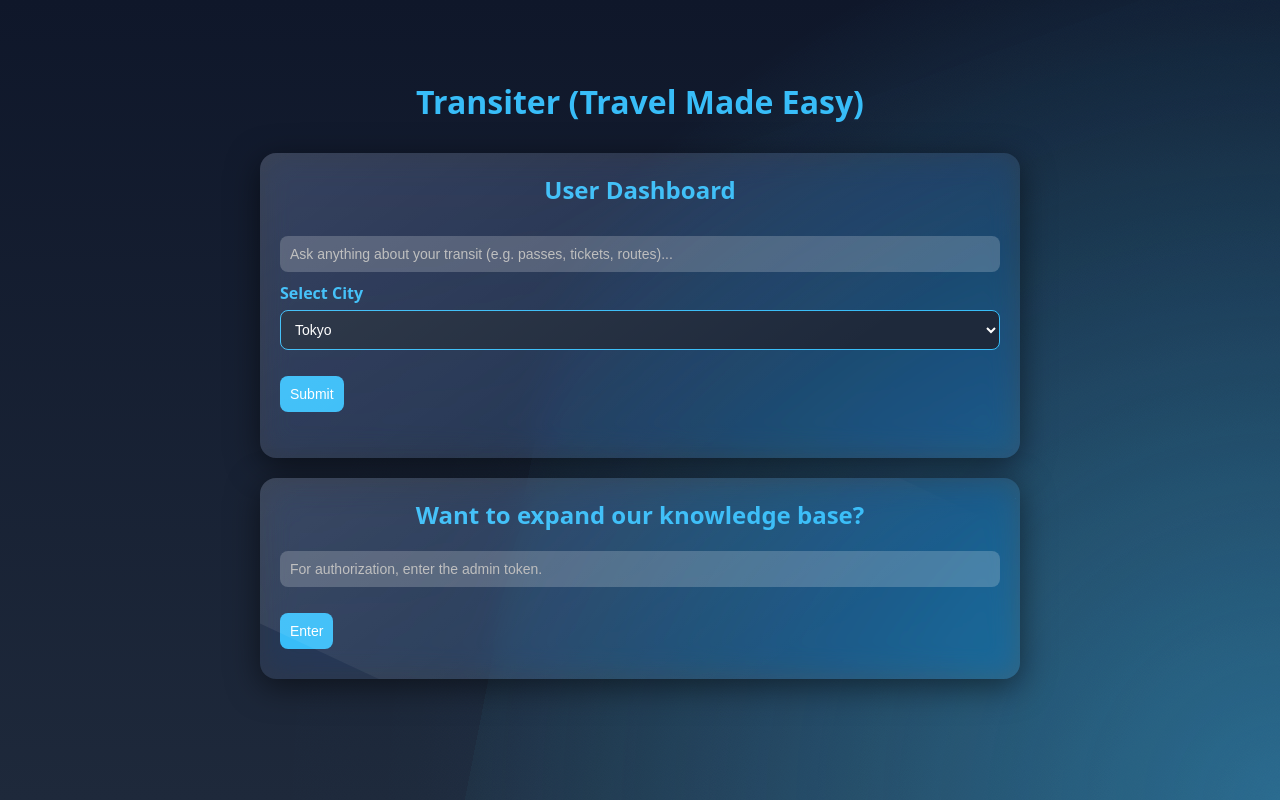
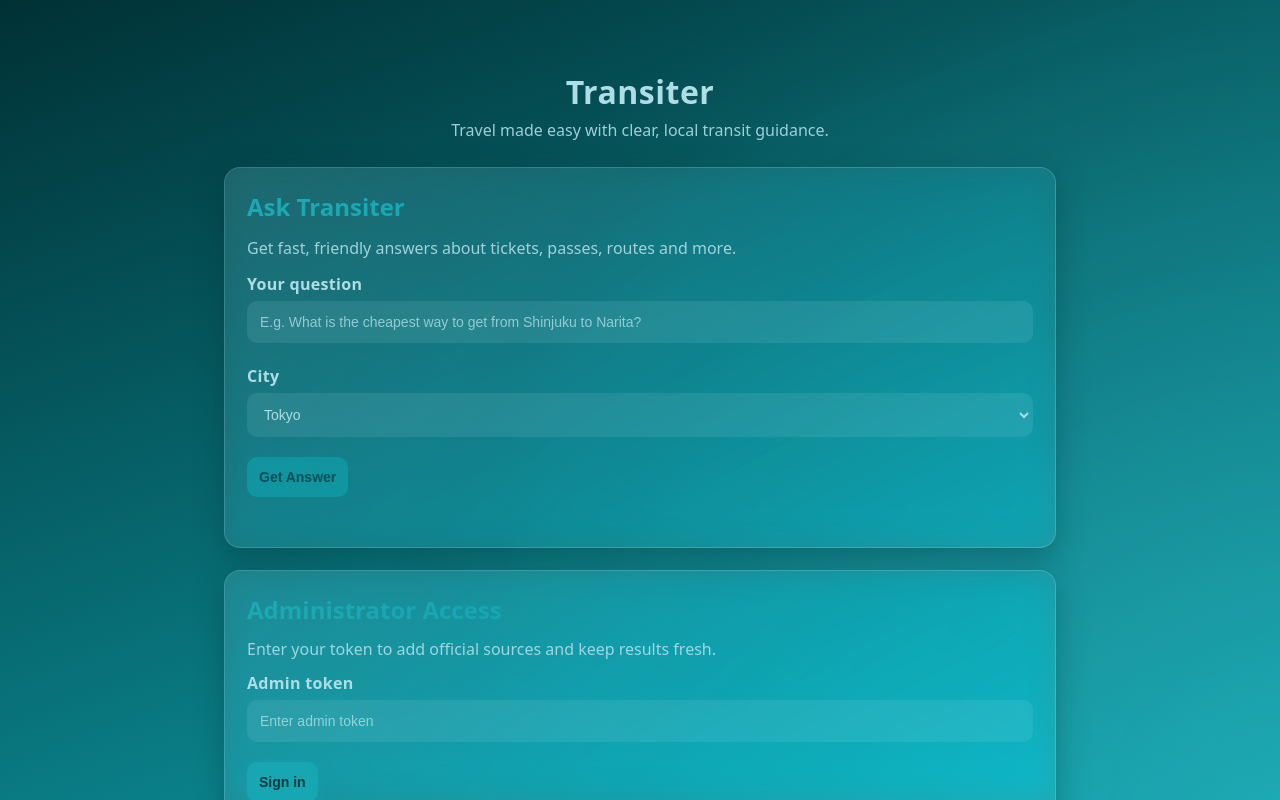
Before and after one commit to Shahzaibahmed779/RAG, a React (Vite) app in the folder Transiter/frontend/: page / in a window 1280 px wide. Built offline with nearby package versions, Linux system fonts and the light colour scheme; no server answers.

Commit message:
feat: update UI for improved user experience in Chat and Admin panels
Co-authored-by: Genie <genie@cosine.sh>

```diff
--- a/Transiter/frontend/src/App.jsx
+++ b/Transiter/frontend/src/App.jsx
@@ -29,35 +29,22 @@ function Chat() {
 
   return (
     <div className="card">
-      <h2 style={{ marginBottom: "30px" }}>User Dashboard</h2>
+      <h2 style={{ marginBottom: "14px" }}>Ask Transiter</h2>
+      <p style={{ marginTop: 0, marginBottom: "14px", opacity: 0.9 }}>
+        Get fast, friendly answers about tickets, passes, routes and more.
+      </p>
+
+      <label className="field-label">Your question</label>
       <input
         value={query}
         onChange={(e) => setQuery(e.target.value)}
-        placeholder="Ask anything about your transit (e.g. passes, tickets, routes)..."
+        placeholder="E.g. What is the cheapest way to get from Shinjuku to Narita?"
       />
 
-      <label
-        style={{
-          display: "block",
-          marginBottom: "6px",
-          color: "#38bdf8",
-          fontWeight: "bold",
-        }}
-      >
-        Select City
-      </label>
+      <label className="field-label">City</label>
       <select
         value={city}
         onChange={(e) => setCity(e.target.value)}
-        style={{
-          background: "#1e293b",
-          color: "white",
-          borderRadius: "8px",
-          padding: "10px",
-          width: "100%",
-          marginBottom: "10px",
-          border: "1px solid #38bdf8",
-        }}
       >
         <option value="Tokyo">Tokyo</option>
         <option value="Osaka">Osaka</option>
@@ -65,10 +52,10 @@ function Chat() {
       </select>
 
       <button onClick={ask} disabled={loading || !query.trim()}>
-        {loading ? "Thinking…" : "Submit"}
+        {loading ? "Thinking…" : "Get Answer"}
       </button>
 
-      <div style={{ marginTop: 16, whiteSpace: "pre-wrap", maxHeight: "300px", overflowY: "auto" }}>
+      <div style={{ marginTop: 16, whiteSpace: "pre-wrap", maxHeight: "320px", overflowY: "auto" }} className="markdown">
         <ReactMarkdown>{answer}</ReactMarkdown>
       </div>
     </div>
@@ -107,37 +94,38 @@ function Admin({ token }) {
 
   return (
     <div className="card">
-      <h2>Admin: Ingest URLs</h2>
+      <h2>Knowledge Ingestion</h2>
+      <p style={{ marginTop: 0, marginBottom: "12px", opacity: 0.9 }}>
+        Add trusted URLs to improve Transiter’s city-specific guidance.
+      </p>
+
+      <label className="field-label">City</label>
       <select
         value={city}
         onChange={(e) => setCity(e.target.value)}
-        style={{
-          background: "#1e293b",
-          color: "white",
-          borderRadius: "8px",
-          padding: "10px",
-          width: "100%",
-          marginBottom: "10px",
-          border: "1px solid #38bdf8",
-        }}
       >
         <option value="Tokyo">Tokyo</option>
         <option value="Osaka">Osaka</option>
         <option value="Kyoto">Kyoto</option>
       </select>
+
+      <label className="field-label">URLs (space separated)</label>
       <textarea
         rows={3}
         value={urls}
         onChange={(e) => setUrls(e.target.value)}
-        placeholder="Enter URLs separated by spaces"
+        placeholder="https://www.metro.tokyo.jp/ ... https://www.jreast.co.jp/ ..."
       />
+
+      <label className="field-label">Tags (comma separated)</label>
       <input
         value={tags}
         onChange={(e) => setTags(e.target.value)}
-        placeholder="Enter tags, comma separated"
+        placeholder="fares, passes, routes"
       />
+
       <button onClick={ingest}>Ingest</button>
-      <pre style={{ marginTop: 12, fontSize: "0.85em", whiteSpace: "pre-wrap" }}>
+      <pre style={{ marginTop: 12, fontSize: "0.9em", whiteSpace: "pre-wrap" }}>
         {result}
       </pre>
     </div>
@@ -158,26 +146,32 @@ export default function App() {
 
   return (
     <>
-      {/* 🌊 rotating wave layers */}
+      {/* brand background accents */}
       <div className="wave"></div>
       <div className="wave wave2"></div>
       <div className="wave wave3"></div>
 
       <div className="container">
-         <h1 style={{ marginTop: "60px", marginBottom: "30px" }}>Transiter (Travel Made Easy)</h1>
-
+        <h1 style={{ marginTop: "46px", marginBottom: "6px" }}>Transiter</h1>
+        <p style={{ textAlign: "center", marginTop: 0, marginBottom: "26px", opacity: 0.9 }}>
+          Travel made easy with clear, local transit guidance.
+        </p>
 
         <Chat />
 
         {!isAdmin ? (
           <div className="card">
-            <h2>Want to expand our knowledge base?</h2>
+            <h2>Administrator Access</h2>
+            <p style={{ marginTop: 0, marginBottom: "12px", opacity: 0.9 }}>
+              Enter your token to add official sources and keep results fresh.
+            </p>
+            <label className="field-label">Admin token</label>
             <input
               value={adminToken}
               onChange={(e) => setAdminToken(e.target.value)}
-              placeholder="For authorization, enter the admin token."
+              placeholder="Enter admin token"
             />
-            <button onClick={tryLogin}>Enter</button>
+            <button onClick={tryLogin}>Sign in</button>
           </div>
         ) : (
           <Admin token={adminToken} />
--- a/Transiter/frontend/src/index.css
+++ b/Transiter/frontend/src/index.css
@@ -1,30 +1,38 @@
+:root {
+  --bg: #003135;
+  --primary: #0FA4AF;
+  --accent: #AFDDE5;
+  --text: #AFDDE5;
+}
+
 html,
 body,
 #root {
   height: 100%;
   margin: 0;
-  font-family: system-ui, sans-serif;
-  background: linear-gradient(to bottom, #0f172a, #1e293b);
-  color: white;
+  font-family: system-ui, -apple-system, Segoe UI, Roboto, Arial, sans-serif;
+  background: linear-gradient(160deg, var(--bg) 0%, var(--primary) 100%);
+  color: var(--text);
   overflow-x: hidden;
 }
 
 .container {
-  max-width: 800px;
+  max-width: 880px;
   margin: 0 auto;
-  padding: 20px;
+  padding: 24px;
   position: relative;
   z-index: 1; /* keep UI above waves */
 }
 
-/* Glass card with reflection */
+/* Glass card with subtle border */
 .card {
-  background: rgba(255, 255, 255, 0.08);
-  backdrop-filter: blur(15px) saturate(180%);
+  background: rgba(175, 221, 229, 0.08); /* accent tint */
+  backdrop-filter: blur(16px) saturate(160%);
   border-radius: 16px;
-  padding: 20px;
-  margin-bottom: 20px;
-  box-shadow: 0 8px 32px rgba(0, 0, 0, 0.5);
+  padding: 22px;
+  margin-bottom: 22px;
+  border: 1px solid rgba(175, 221, 229, 0.25);
+  box-shadow: 0 10px 30px rgba(0, 49, 53, 0.35); /* bg color shadow */
   position: relative;
   overflow: hidden;
 }
@@ -32,24 +40,38 @@ body,
 .card::before {
   content: "";
   position: absolute;
-  top: -50%;
-  left: -50%;
-  width: 200%;
+  top: -60%;
+  left: -40%;
+  width: 180%;
   height: 200%;
   background: linear-gradient(
     120deg,
-    rgba(255, 255, 255, 0.2) 0%,
-    transparent 60%
+    rgba(175, 221, 229, 0.18) 0%,
+    transparent 55%
   );
-  transform: rotate(25deg);
+  transform: rotate(18deg);
   pointer-events: none;
 }
 
-h1,
+h1 {
+  color: var(--accent);
+  margin: 0 0 8px 0;
+  text-align: center;
+  letter-spacing: 0.5px;
+}
+
 h2 {
-  color: #38bdf8;
-  margin-top: 0;
-  text-align: center;
+  color: var(--primary);
+  margin: 0 0 12px 0;
+  text-align: left;
+}
+
+.field-label {
+  display: block;
+  margin: 10px 0 6px;
+  color: var(--accent);
+  font-weight: 600;
+  letter-spacing: 0.3px;
 }
 
 input,
@@ -57,47 +79,69 @@ select,
 textarea,
 button {
   border: none;
-  border-radius: 8px;
-  padding: 10px;
+  border-radius: 10px;
+  padding: 12px;
   font-size: 14px;
-  margin-bottom: 10px;
+  margin-bottom: 12px;
 }
 
 * {
   box-sizing: border-box;
 }
+
 input,
 select,
 textarea {
-  background: rgba(255, 255, 255, 0.2);
-  color: white;
+  background: rgba(175, 221, 229, 0.12);
+  color: var(--text);
   width: 100%;
+  outline: none;
+  border: 1px solid transparent;
+  transition: border-color 0.2s, background 0.2s;
+}
+
+input:focus,
+select:focus,
+textarea:focus {
+  border-color: var(--primary);
+  background: rgba(175, 221, 229, 0.18);
 }
 
 input::placeholder,
 textarea::placeholder {
-  color: #bbb;
+  color: rgba(175, 221, 229, 0.8);
 }
 
 button {
-  background: #38bdf8;
-  color: white;
+  background: var(--primary);
+  color: #003135;
+  font-weight: 700;
   cursor: pointer;
-  transition: background 0.2s;
-  margin-top: 1rem;
+  transition: transform 0.06s ease, background 0.2s ease, box-shadow 0.2s ease;
+  margin-top: 0.5rem;
+  box-shadow: 0 6px 16px rgba(15, 164, 175, 0.35);
 }
 
 button:hover {
-  background: #0ea5e9;
+  background: var(--accent);
+  transform: translateY(-1px);
+  box-shadow: 0 8px 18px rgba(175, 221, 229, 0.35);
 }
 
+button:disabled {
+  opacity: 0.6;
+  cursor: not-allowed;
+  box-shadow: none;
+}
+
+/* subtle brand waves */
 .wave {
   position: fixed;
   width: 200%;
   height: 200%;
   background: radial-gradient(
     circle at center,
-    rgba(56, 189, 248, 0.35) 0%,
+    rgba(15, 164, 175, 0.3) 0%,
     transparent 60%
   );
   border-radius: 40%;
@@ -108,21 +152,21 @@ button:hover {
 .wave.wave2 {
   animation: rotateWavesReverse 70s linear infinite;
   opacity: 0.35;
+  background: radial-gradient(
+    circle at center,
+    rgba(175, 221, 229, 0.25) 0%,
+    transparent 65%
+  );
 }
 
 .wave.wave3 {
   animation: rotateWaves 100s linear infinite;
-  opacity: 0.2;
+  opacity: 0.25;
   background: radial-gradient(
     circle at center,
-    rgba(56, 189, 248, 0.15) 0%,
+    rgba(15, 164, 175, 0.18) 0%,
     transparent 70%
   );
-}
-
-.wave.wave4 {
-  animation: rotateWavesReverse 130s linear infinite;
-  opacity: 0.3;
 }
 
 @keyframes rotateWaves {
@@ -143,10 +187,15 @@ button:hover {
   }
 }
 
+/* markdown area */
+.markdown {
+  color: var(--accent);
+}
+
 /* Responsive */
 @media (max-width: 600px) {
   .container {
-    padding: 12px;
+    padding: 16px;
   }
 
   .card {
@@ -157,7 +206,7 @@ button:hover {
   input,
   select,
   textarea {
-    font-size: 12px;
-    padding: 8px;
+    font-size: 13px;
+    padding: 10px;
   }
 }
```
